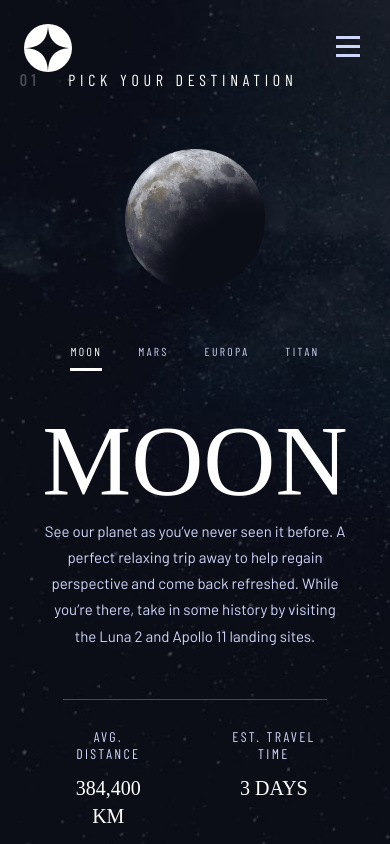
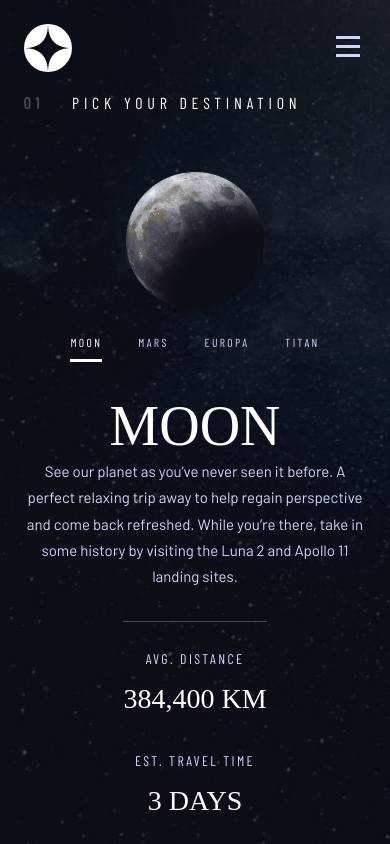
Before and after one commit to fernandoLRibeiro/space-tourism-solution, a Next.js app in the folder app/: page /destination in a window 390 px wide. Built offline with nearby package versions, Linux system fonts and the light colour scheme; a web font is replaced by a local one.

Commit message:
Complete basic destination page mobile design

```diff
--- a/app/pages/destination.js
+++ b/app/pages/destination.js
@@ -52,14 +52,18 @@ const Destination = () => {
               <div className={styles.clusterContainer}>
                 <div className={styles.cluster}>
                   <h5 className="subheading2">AVG. DISTANCE</h5>
-                  <h4 className={`heading4 ${styles.white}`}>
+                  <h4
+                    className={`heading4 ${styles.white} ${styles.customSize}`}
+                  >
                     {destinations[selectedItem].distance}
                   </h4>
                 </div>
 
                 <div className={styles.cluster}>
                   <h5 className="subheading2">Est. travel time</h5>
-                  <h4 className={`heading4 ${styles.white}`}>
+                  <h4
+                    className={`heading4 ${styles.white} ${styles.customSize}`}
+                  >
                     {destinations[selectedItem].travel}
                   </h4>
                 </div>
--- a/app/styles/Destination.module.css
+++ b/app/styles/Destination.module.css
@@ -104,6 +104,10 @@
   gap: 0.75em;
 }
 
+.customSize {
+  font-size: 1.75em;
+}
+
 @media screen and (max-width: 768px) {
   .container {
     background-image: url("../public/assets/destination/background-destination-tablet.jpg");
@@ -121,6 +125,7 @@
     align-items: center;
     text-align: center;
     padding: 0;
+    gap: 1.625em;
   }
 
   .textContent {
@@ -135,7 +140,24 @@
 }
 
 @media screen and (max-width: 480px) {
+  .main {
+    justify-content: center;
+    margin: 5.5em 6% 6%;
+  }
+
   .container {
     background-image: url("../public/assets/destination/background-destination-mobile.jpg");
   }
+
+  .textContent {
+    width: 100%;
+  }
+
+  .lastSection {
+    margin-top: 0;
+  }
+  .clusterContainer {
+    flex-direction: column;
+    gap: 2em;
+  }
 }
--- a/app/styles/globals.css
+++ b/app/styles/globals.css
@@ -134,6 +134,10 @@ a {
 }
 
 @media screen and (max-width: 768px) {
+  .heading2 {
+    font-size: 5em;
+  }
+
   .navNumber {
     display: none;
   }
@@ -173,6 +177,10 @@ a {
     font-size: 5rem;
   }
 
+  .heading2 {
+    font-size: 3.5em;
+  }
+
   .heading4 {
     font-size: 1.25rem;
     line-height: 1.4325em;
```
